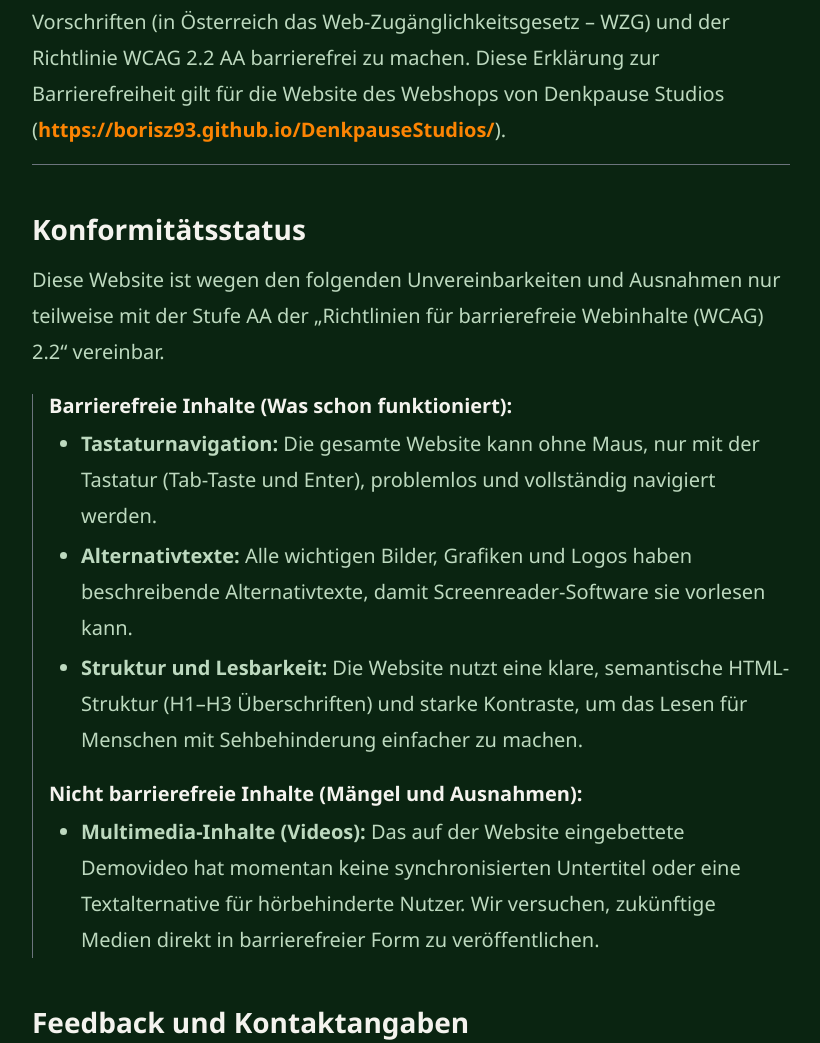
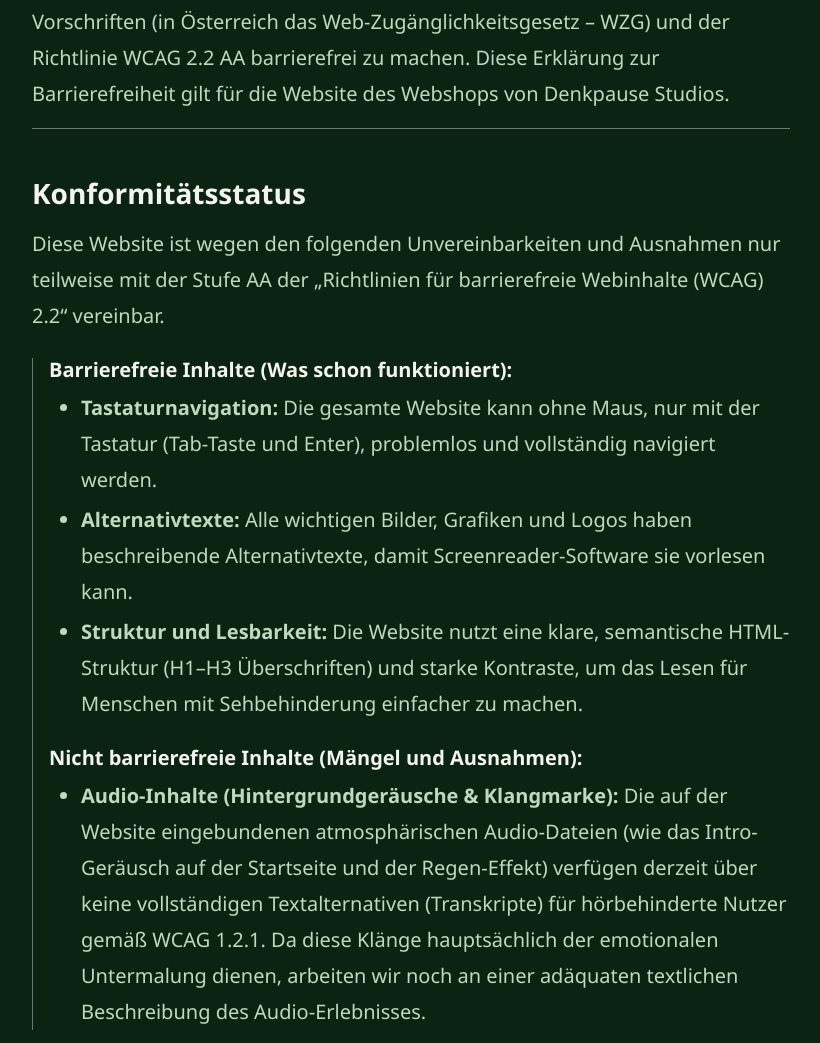
Before and after one commit to Borisz93/DenkpauseStudios, a plain HTML site: page barrierfreiheit.html in a window 1280 px wide. Shown: the part 569-1612 px from the top of the page, without its empty margins (229-1049 px from the left). Drawn offline with nearby package versions, Linux system fonts and the light colour scheme.

Commit message:
hope this is the last one

```diff
--- a/barrierfreiheit.html
+++ b/barrierfreiheit.html
@@ -46,7 +46,7 @@
                         <p class="description-text text-mahogany mb-5 pb-3 border-bottom border-secondary">
                             Hier bei Denkpause Studios wissen wir, dass jeder Mensch seine eigene, einzigartige Geschichte hat – und jeder verdient es, die interaktiven Geschichten zu erleben, die wir erschaffen. Unser Ziel ist es, dass alle Nutzer, unabhängig von möglichen Einschränkungen, unsere Website und unsere Spiele voll und ganz genießen können.
                             <br><br>
-                            Denkpause Studios bemüht sich, seine Website im Einklang mit den nationalen Vorschriften (in Österreich das Web-Zugänglichkeitsgesetz – WZG) und der Richtlinie WCAG 2.2 AA barrierefrei zu machen. Diese Erklärung zur Barrierefreiheit gilt für die Website des Webshops von Denkpause Studios (<a href="https://borisz93.github.io/DenkpauseStudios/" class="text-mahogany fw-bold">https://borisz93.github.io/DenkpauseStudios/</a>).
+                            Denkpause Studios bemüht sich, seine Website im Einklang mit den nationalen Vorschriften (in Österreich das Web-Zugänglichkeitsgesetz – WZG) und der Richtlinie WCAG 2.2 AA barrierefrei zu machen. Diese Erklärung zur Barrierefreiheit gilt für die Website des Webshops von Denkpause Studios.
                         </p>
 
                         <section class="mb-5" aria-labelledby="section-status">
@@ -66,9 +66,8 @@
 
                                 <h3 class="h5 fw-bold text-mahogany mt-4 mb-2">Nicht barrierefreie Inhalte (Mängel und Ausnahmen):</h3>
                                 <ul class="description-text text-mahogany mb-0">
-                                    <li><strong>Multimedia-Inhalte (Videos):</strong> Das auf der Website eingebettete Demovideo hat momentan keine synchronisierten Untertitel oder eine Textalternative für hörbehinderte Nutzer. Wir versuchen, zukünftige Medien direkt in barrierefreier Form zu veröffentlichen.</li>
+                                    <li><strong>Audio-Inhalte (Hintergrundgeräusche & Klangmarke):</strong> Die auf der Website eingebundenen atmosphärischen Audio-Dateien (wie das Intro-Geräusch auf der Startseite und der Regen-Effekt) verfügen derzeit über keine vollständigen Textalternativen (Transkripte) für hörbehinderte Nutzer gemäß WCAG 1.2.1. Da diese Klänge hauptsächlich der emotionalen Untermalung dienen, arbeiten wir noch an einer adäquaten textlichen Beschreibung des Audio-Erlebnisses.</li>
                                 </ul>
-
                             </div>
                         </section>
 
```
Also changed, not shown: lizenz.html (+1 -1 lines).
